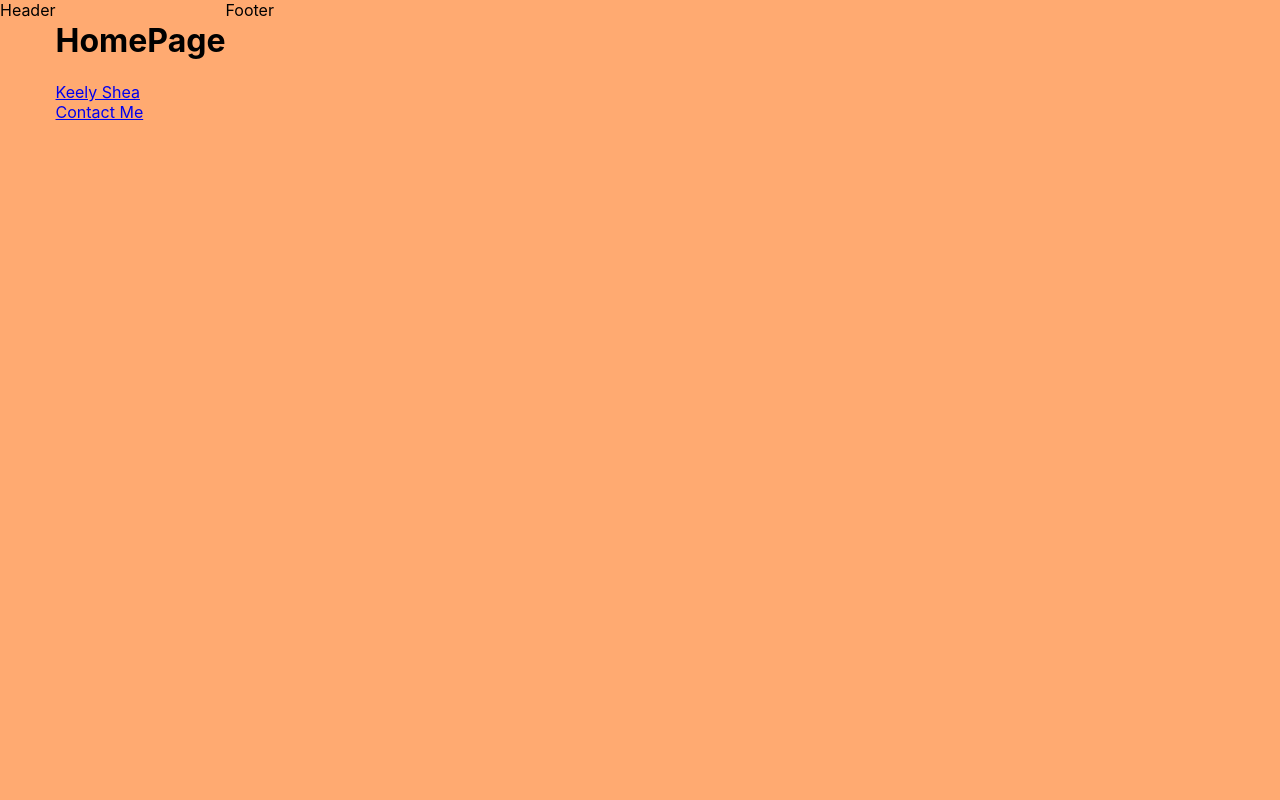
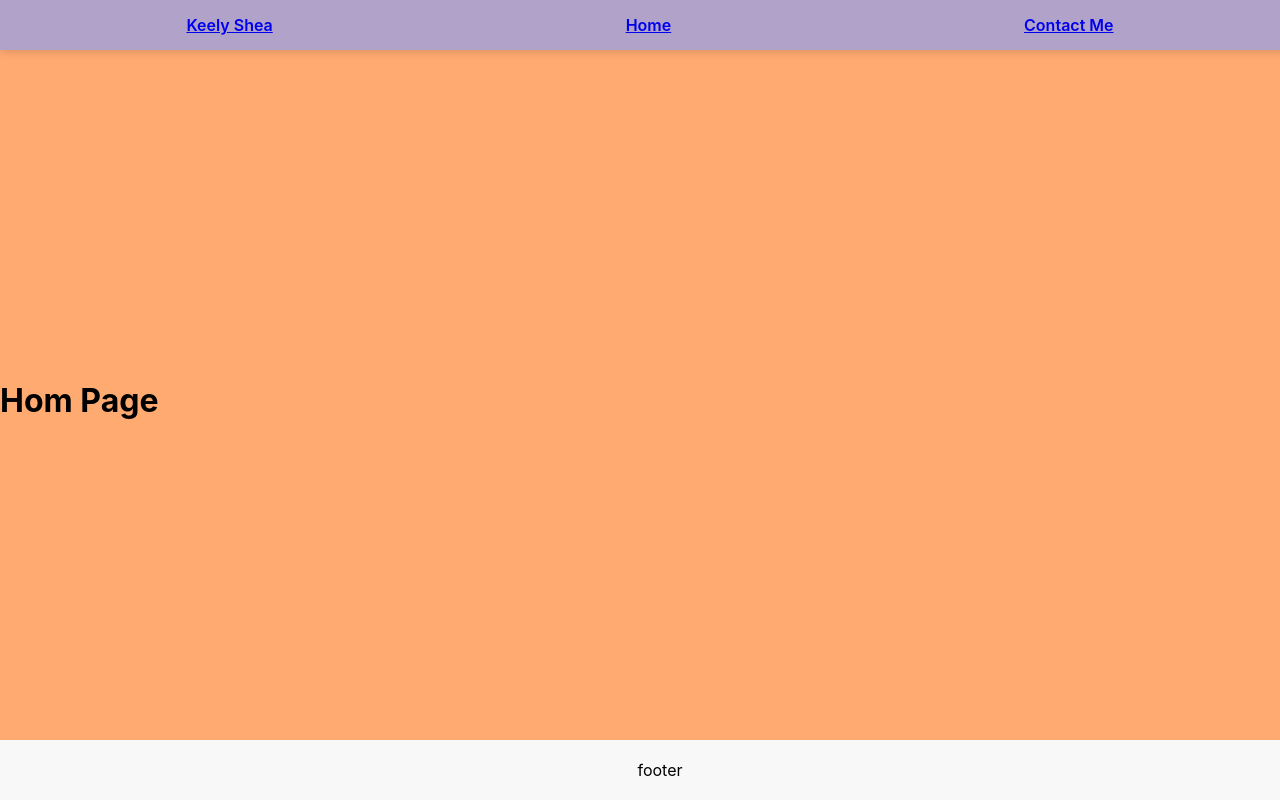
Before and after one commit to Zacharyjsultan/KSS-50, a React (Create React App) app: page /homepage in a window 1280 px wide. Built offline with nearby package versions, Linux system fonts and the light colour scheme.

Commit message:
css wooooork

```diff
--- a/src/Components/Contact.css
+++ b/src/Components/Contact.css
@@ -0,0 +1,8 @@
+.contact-page {
+  display: flex;
+  justify-content: center;
+  align-items: center;
+  background-color: #b8d8be;
+  height: 100vh;
+  width: 100vw;
+}
--- a/src/Components/Contact.jsx
+++ b/src/Components/Contact.jsx
@@ -1,6 +1,12 @@
 import React from "react";
 import "./Contact.css";
+import Header from "./Header&Footer/Header";
 
 export default function Contact() {
-  return <div>Contact</div>;
+  return (
+    <div>
+      <Header />
+      <div className="contact-page">contact</div>
+    </div>
+  );
 }
--- a/src/Components/Header&Footer/Footer.css
+++ b/src/Components/Header&Footer/Footer.css
@@ -1,8 +1,9 @@
-.landing-background {
-  background-color: #b1a2ca;
-  height: 100vh;
-  width: 100vw;
-  display: flex;
-  justify-content: center;
-  align-items: center;
+.footer {
+  position: fixed;
+  left: 0;
+  bottom: 0;
+  width: 100%;
+  background-color: #f8f8f8;
+  padding: 20px;
+  text-align: center;
 }
--- a/src/Components/Header&Footer/Footer.js
+++ b/src/Components/Header&Footer/Footer.js
@@ -2,5 +2,9 @@ import React from "react";
 import "./Footer.css";
 
 export default function Footer() {
-  return <div>Footer</div>;
+  return (
+    <div>
+      <div className="footer">footer</div>
+    </div>
+  );
 }
--- a/src/Components/Header&Footer/Header.css
+++ b/src/Components/Header&Footer/Header.css
@@ -0,0 +1,16 @@
+.header-buttons {
+  display: flex;
+  justify-content: space-around;
+  align-items: center;
+  width: 100%;
+  padding: 0 10px;
+  background-color: #b1a2ca;
+  color: white;
+  font-size: 1rem;
+  font-weight: 600;
+  height: 50px;
+  position: fixed;
+  top: 0;
+  z-index: 100;
+  box-shadow: 0 0 10px rgba(0, 0, 0, 0.2);
+}
--- a/src/Components/Header&Footer/Header.js
+++ b/src/Components/Header&Footer/Header.js
@@ -1,6 +1,19 @@
 import React from "react";
 import "./Header.css";
+import { Link } from "react-router-dom";
 
 export default function Header() {
-  return <div>Header</div>;
+  return (
+    <div className="header-buttons">
+      <Link to="/" className="button-1">
+        Keely Shea
+      </Link>
+      <Link to="/homepage" className="button-2">
+        Home
+      </Link>
+      <Link to="/contact" className="button-3">
+        Contact Me
+      </Link>
+    </div>
+  );
 }
--- a/src/Components/HomePage.css
+++ b/src/Components/HomePage.css
@@ -1,6 +1,14 @@
 .home-page {
   display: flex;
+  align-items: center;
+
   background-color: #ffaa71;
   height: 100vh;
   width: 100vw;
 }
+
+.title {
+  display: flex;
+  align-items: center;
+  justify-content: center;
+}
--- a/src/Components/HomePage.jsx
+++ b/src/Components/HomePage.jsx
@@ -1,6 +1,5 @@
 import React from "react";
 import "./HomePage.css";
-import { Link } from "react-router-dom";
 import Header from "./Header&Footer/Header";
 import Footer from "./Header&Footer/Footer";
 
@@ -11,15 +10,8 @@ export default function HomePage() {
         <div className="header-container">
           <Header />
         </div>
-        <div>
-          <h1>HomePage</h1>
-          <Link to="/" className="button-1">
-            Keely Shea
-          </Link>
-          <br></br>
-          <Link to="/contact" className="button-2">
-            Contact Me
-          </Link>
+        <div className="title">
+          <h1>Hom Page</h1>
         </div>
         <div className="footer-container">
           <Footer />
--- a/src/Components/Landing.css
+++ b/src/Components/Landing.css
@@ -0,0 +1,8 @@
+.landing-background {
+  background-color: #b1a2ca;
+  height: 100vh;
+  width: 100vw;
+  display: flex;
+  justify-content: center;
+  align-items: center;
+}
```
